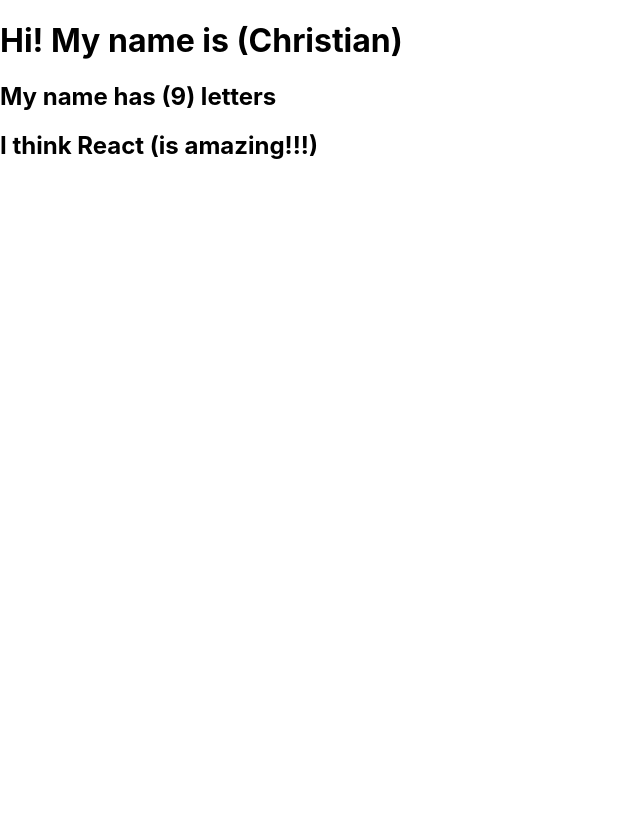
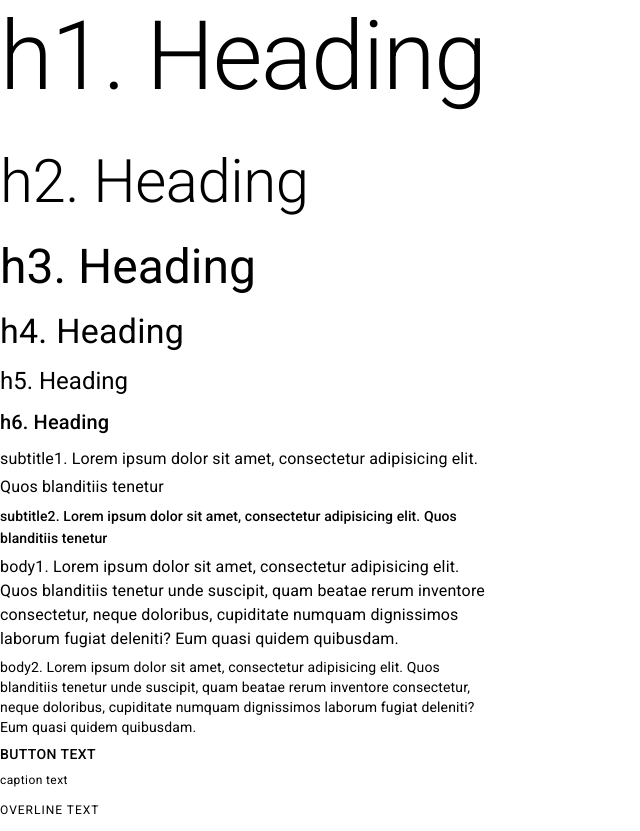
Before and after one commit to robertschwartz603/React-Portfolio, a React (Create React App) app: page / in a window 1280 px wide. Shown: the whole page, without its empty margins (0-640 px from the left). Before the commit the page ends 800 px from the top, so only its background shows below. Built offline with nearby package versions, Linux system fonts and the light colour scheme; the HTML template or start-up script is replaced by a standard one.

Commit message:
imported roboto and MUI

```diff
--- a/package.json
+++ b/package.json
@@ -3,6 +3,10 @@
   "version": "0.1.0",
   "private": true,
   "dependencies": {
+    "@emotion/react": "^11.9.0",
+    "@emotion/styled": "^11.8.1",
+    "@fontsource/roboto": "^4.5.7",
+    "@mui/material": "^5.8.0",
     "@testing-library/jest-dom": "^5.16.4",
     "@testing-library/react": "^13.2.0",
     "@testing-library/user-event": "^13.5.0",
--- a/src/App.js
+++ b/src/App.js
@@ -1,5 +1,9 @@
 import React from "react";
 import HeaderDiv from "./components/Header";
+import '@fontsource/roboto/300.css';
+import '@fontsource/roboto/400.css';
+import '@fontsource/roboto/500.css';
+import '@fontsource/roboto/700.css';
 
 function App() {
   return <HeaderDiv />;
--- a/src/components/Header.js
+++ b/src/components/Header.js
@@ -1,19 +1,65 @@
 import React from "react";
+import Box from '@mui/material/Box';
+import Typography from '@mui/material/Typography';
 
-const name = 'Christian';
-const thoughts = 'is amazing!!!';
+// const name = 'Christian';
+// const thoughts = 'is amazing!!!';
+
+{/* <h1>Hi! My name is ({name})</h1>
+<h2>My name has ({name.length}) letters</h2>
+<h2>I think React ({thoughts})</h2> */}
 
 function HeaderDiv() {
   return (
-    <div className="main-container">
-      <div className="container">
-        <div className="jumbotron">
-          <h1>Hi! My name is ({name})</h1>
-          <h2>My name has ({name.length}) letters</h2>
-          <h2>I think React ({thoughts})</h2>
-        </div>
-      </div>
-    </div>
+    <Box sx={{ width: '100%', maxWidth: 500 }}>
+      <Typography variant="h1" component="div" gutterBottom>
+        h1. Heading
+      </Typography>
+      <Typography variant="h2" gutterBottom component="div">
+        h2. Heading
+      </Typography>
+      <Typography variant="h3" gutterBottom component="div">
+        h3. Heading
+      </Typography>
+      <Typography variant="h4" gutterBottom component="div">
+        h4. Heading
+      </Typography>
+      <Typography variant="h5" gutterBottom component="div">
+        h5. Heading
+      </Typography>
+      <Typography variant="h6" gutterBottom component="div">
+        h6. Heading
+      </Typography>
+      <Typography variant="subtitle1" gutterBottom component="div">
+        subtitle1. Lorem ipsum dolor sit amet, consectetur adipisicing elit. Quos
+        blanditiis tenetur
+      </Typography>
+      <Typography variant="subtitle2" gutterBottom component="div">
+        subtitle2. Lorem ipsum dolor sit amet, consectetur adipisicing elit. Quos
+        blanditiis tenetur
+      </Typography>
+      <Typography variant="body1" gutterBottom>
+        body1. Lorem ipsum dolor sit amet, consectetur adipisicing elit. Quos
+        blanditiis tenetur unde suscipit, quam beatae rerum inventore consectetur,
+        neque doloribus, cupiditate numquam dignissimos laborum fugiat deleniti? Eum
+        quasi quidem quibusdam.
+      </Typography>
+      <Typography variant="body2" gutterBottom>
+        body2. Lorem ipsum dolor sit amet, consectetur adipisicing elit. Quos
+        blanditiis tenetur unde suscipit, quam beatae rerum inventore consectetur,
+        neque doloribus, cupiditate numquam dignissimos laborum fugiat deleniti? Eum
+        quasi quidem quibusdam.
+      </Typography>
+      <Typography variant="button" display="block" gutterBottom>
+        button text
+      </Typography>
+      <Typography variant="caption" display="block" gutterBottom>
+        caption text
+      </Typography>
+      <Typography variant="overline" display="block" gutterBottom>
+        overline text
+      </Typography>
+    </Box>
   );
 }
 
```
Also changed, not shown: 1 other file (tests, documents, lock files or other folders).
